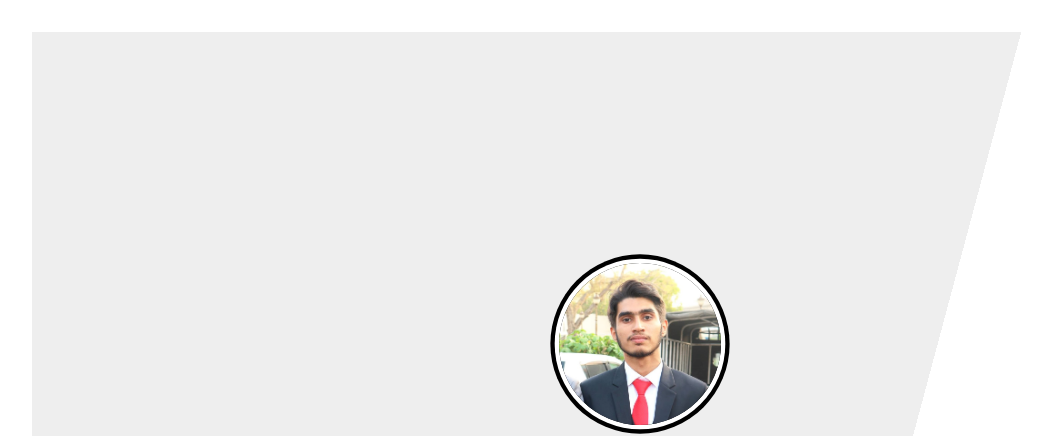
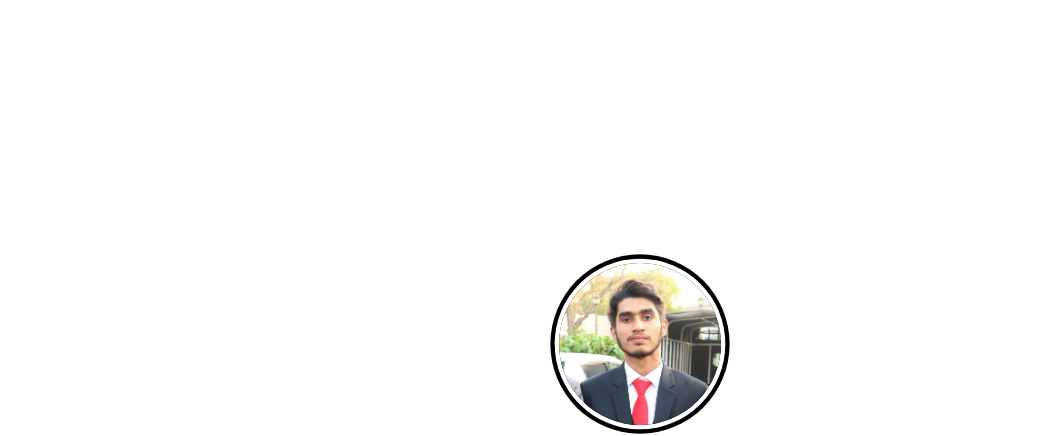
Before and after one commit to talhabalaj/old_personal_website, a plain HTML site: page public/index.html in a window 1280 px wide. Shown: the top 436 px of the page, without its empty margins (0-1052 px from the left). Drawn offline with Linux system fonts and the light colour scheme.

Commit message:
better design

```diff
--- a/public/index.html
+++ b/public/index.html
@@ -8,13 +8,16 @@
     <link rel="stylesheet" href="https://fonts.googleapis.com/css?family=Montserrat:400,800,900">
     <link rel="stylesheet" href="https://cdnjs.cloudflare.com/ajax/libs/font-awesome/4.7.0/css/font-awesome.min.css">
     <link rel="stylesheet" href="css/styles.css">
-    <title>Talha Balaj</title>
+    <title>Talha Balaj | Full-Stack Web Developer</title>
+    <meta name="Description" content="I am Talha Balaj, a Full-Stack Web Developer, doing Bachelors of Computer Science and experiment code in free time.  ">
+    <meta name="Keywords" content="code, developer, full-stack, html, css, nodejs, js, es6">
+
 </head>
 
 <body>
     <main>
-        <div class="padded-page">
-            <div class="flex-container full-viewport gradient-background center">
+        <div class="padded-page gradient-background">
+            <div class="flex-container full-viewport center">
                 <div class="profile">
                     <div class="profile__photo-container">
                         <img class="profile__photo" src="images/talhabalaj.jpg" alt="Talha Balaj" draggable="false">
@@ -33,7 +36,7 @@
                 </div>
             </div>
         </div>
-        <div class="container">
+        <!-- <div class="container">
             <h1>Projects</h1>
             <div class="projects">
                 <div class="box project">
@@ -68,7 +71,7 @@
                     </p>
                 </div>
             </div>
-        </div>
+        </div> -->
     </main>
     <script src="js/script.js"></script>
 </body>
--- a/public/scss/styles.scss
+++ b/public/scss/styles.scss
@@ -80,7 +80,7 @@ body {
 }
 
 .gradient-background {
-  background: linear-gradient(105deg, #eee 70%, #fff 70%);
+  background: linear-gradient(to bottom right, #fff, #fff);
 }
 
 .margin-bottom {
```
Also changed, not shown: public/css/styles.css, 1 other file.
